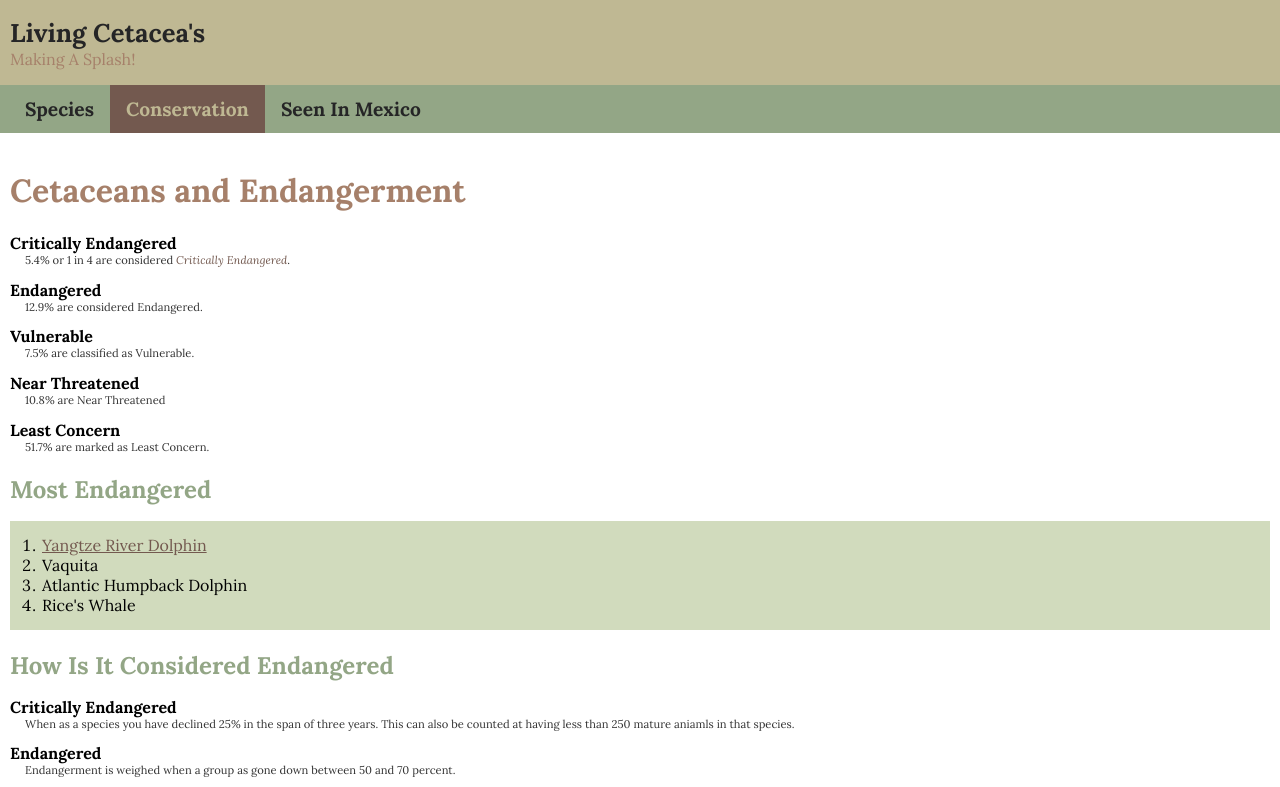
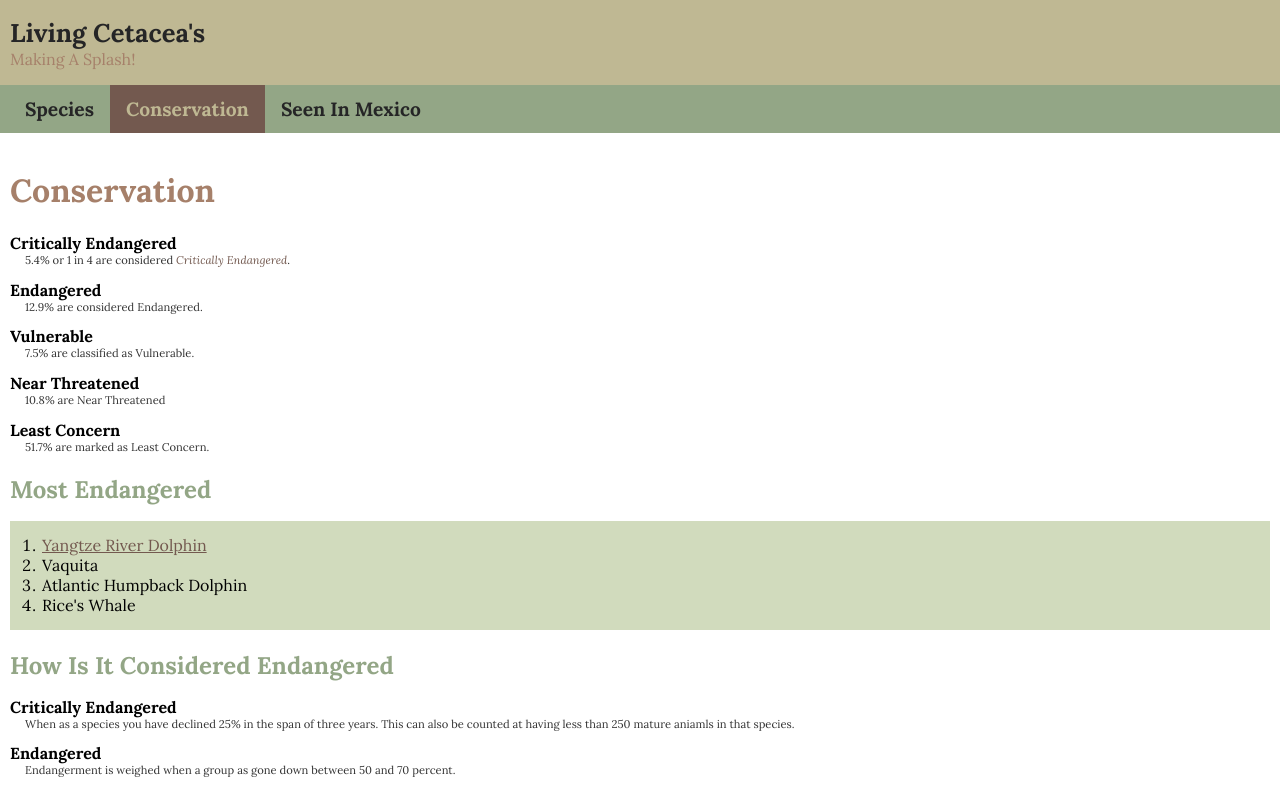
Before and after one commit to JazminG00/dwdd1600, a plain HTML site: page 05images/collection.html in a window 1280 px wide. Shown: the top 787 px of the page. Drawn offline with Linux system fonts and the light colour scheme.

Commit message:
Fixed wayfinding

```diff
--- a/05images/collection.html
+++ b/05images/collection.html
@@ -35,7 +35,7 @@
 
     <!--Start of the page content-->
     <main>
-        <h1 id="collection">Cetaceans and Endangerment</h1>
+        <h1 id="collection">Conservation</h1>
 
 
         <dl>
```
Also changed, not shown: 05images/index.html (+1 -1 lines).
